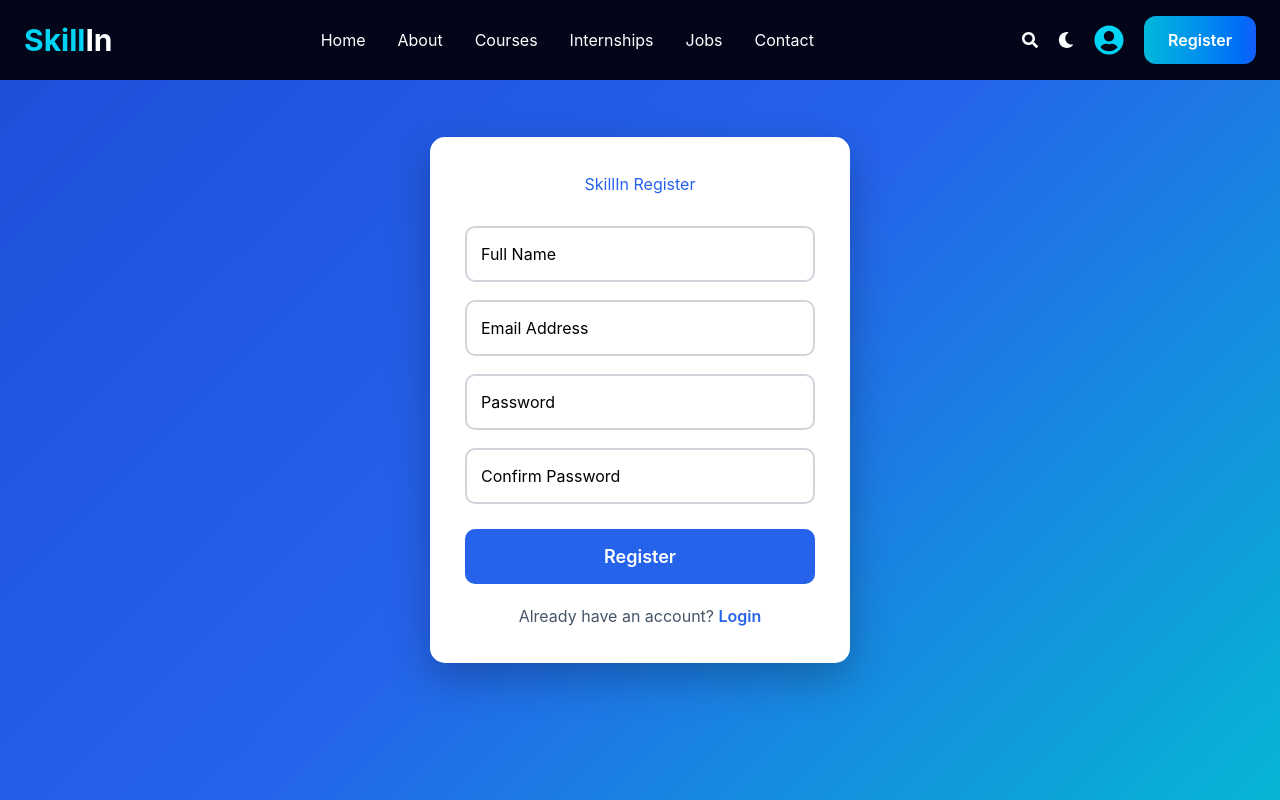
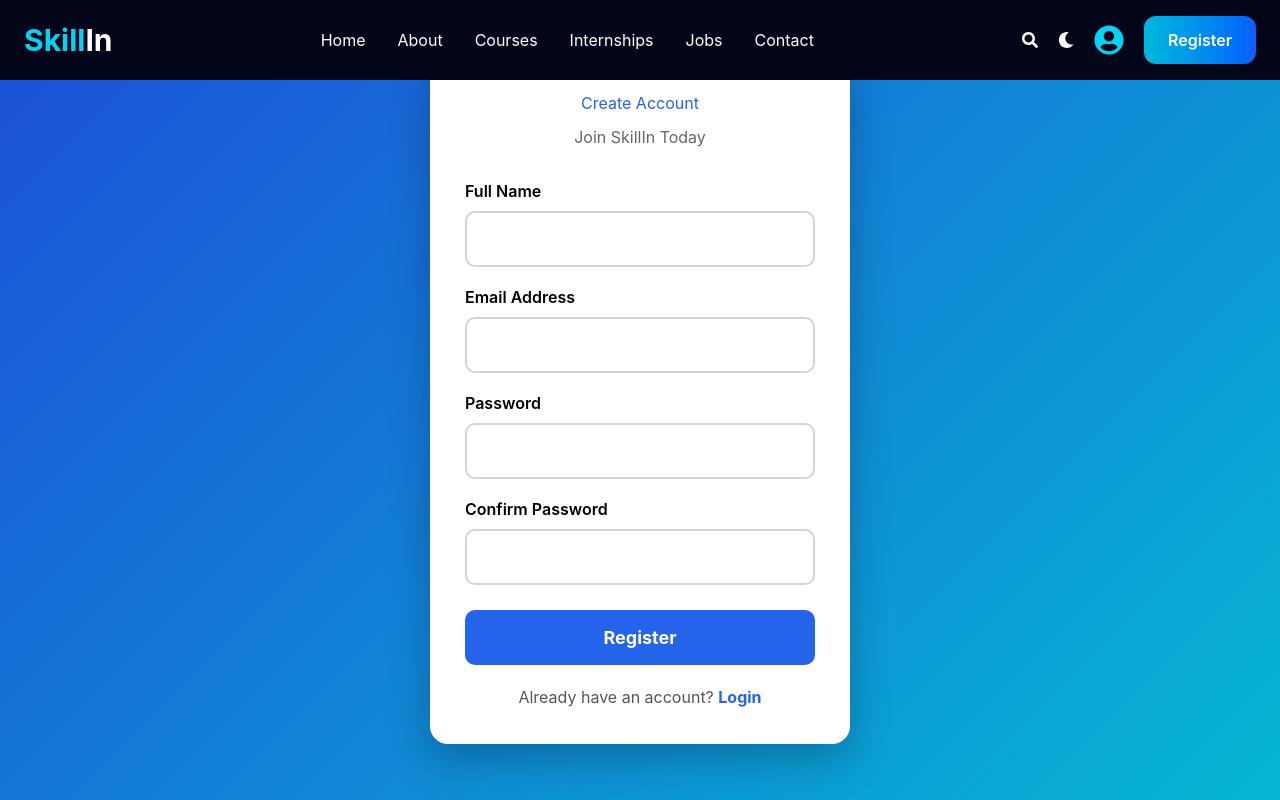
Before and after one commit to rahulrockey0987-tech/Skillin, a React (Vite) app: page /register in a window 1280 px wide. Built offline with nearby package versions, Linux system fonts and the light colour scheme.

Commit message:
Updated register page

```diff
--- a/src/pages/Register/Register.jsx
+++ b/src/pages/Register/Register.jsx
@@ -1,6 +1,6 @@
 import { useState } from "react";
 import axios from "axios";
-import { useNavigate, Link } from "react-router-dom";
+import { Link, useNavigate } from "react-router-dom";
 
 export default function Register() {
   const navigate = useNavigate();
@@ -24,18 +24,13 @@ export default function Register() {
   const handleSubmit = async (e) => {
     e.preventDefault();
 
-    if (!form.name.trim()) {
-      alert("Please enter your name");
-      return;
-    }
-
-    if (!form.email.trim()) {
-      alert("Please enter your email");
-      return;
-    }
-
-    if (!form.password) {
-      alert("Please enter your password");
+    if (
+      !form.name ||
+      !form.email ||
+      !form.password ||
+      !form.confirmPassword
+    ) {
+      alert("Please fill all fields");
       return;
     }
 
@@ -56,8 +51,7 @@ export default function Register() {
         }
       );
 
-      alert(res.data.message || "Registration Successful");
-
+      alert("Registration Successful");
       navigate("/login");
     } catch (err) {
       alert(err.response?.data?.message || "Registration Failed");
@@ -70,123 +64,129 @@ export default function Register() {
     <div
       style={{
         minHeight: "100vh",
+        background: "linear-gradient(135deg,#1d4ed8,#06b6d4)",
         display: "flex",
         justifyContent: "center",
         alignItems: "center",
-        background:
-          "linear-gradient(135deg,#1d4ed8,#2563eb,#06b6d4)",
         padding: "20px",
       }}
     >
-      <form
-        onSubmit={handleSubmit}
+      <div
         style={{
           width: "420px",
           maxWidth: "100%",
-          background: "#ffffff",
+          background: "#fff",
+          borderRadius: "18px",
           padding: "35px",
-          borderRadius: "15px",
-          boxShadow: "0 15px 40px rgba(0,0,0,0.25)",
+          boxShadow: "0 15px 40px rgba(0,0,0,.25)",
         }}
       >
         <h1
           style={{
             textAlign: "center",
             color: "#2563eb",
+            marginBottom: "10px",
+          }}
+        >
+          Create Account
+        </h1>
+
+        <p
+          style={{
+            textAlign: "center",
+            color: "#666",
             marginBottom: "30px",
           }}
         >
-          SkillIn Register
-        </h1>
+          Join SkillIn Today
+        </p>
+
+        <form onSubmit={handleSubmit}>
+
+          <label style={{ color: "#000", fontWeight: "600" }}>
+            Full Name
+          </label>
 
           <input
             type="text"
             name="name"
-          placeholder="Full Name"
             value={form.name}
             onChange={handleChange}
-          required
             style={{
               width: "100%",
               padding: "14px",
-            marginBottom: "18px",
+              margin: "8px 0 18px",
               border: "2px solid #d1d5db",
               borderRadius: "10px",
-            backgroundColor: "#ffffff",
-            color: "#000000",
-            WebkitTextFillColor: "#000000",
-            caretColor: "#000000",
+              color: "#000",
+              background: "#fff",
               fontSize: "16px",
-            outline: "none",
               boxSizing: "border-box",
             }}
           />
 
+          <label style={{ color: "#000", fontWeight: "600" }}>
+            Email Address
+          </label>
+
           <input
             type="email"
             name="email"
-          placeholder="Email Address"
             value={form.email}
             onChange={handleChange}
-          required
             style={{
               width: "100%",
               padding: "14px",
-            marginBottom: "18px",
+              margin: "8px 0 18px",
               border: "2px solid #d1d5db",
               borderRadius: "10px",
-            backgroundColor: "#ffffff",
-            color: "#000000",
-            WebkitTextFillColor: "#000000",
-            caretColor: "#000000",
+              color: "#000",
+              background: "#fff",
               fontSize: "16px",
-            outline: "none",
               boxSizing: "border-box",
             }}
           />
 
+          <label style={{ color: "#000", fontWeight: "600" }}>
+            Password
+          </label>
+
           <input
             type="password"
             name="password"
-          placeholder="Password"
             value={form.password}
             onChange={handleChange}
-          required
             style={{
               width: "100%",
               padding: "14px",
-            marginBottom: "18px",
+              margin: "8px 0 18px",
               border: "2px solid #d1d5db",
               borderRadius: "10px",
-            backgroundColor: "#ffffff",
-            color: "#000000",
-            WebkitTextFillColor: "#000000",
-            caretColor: "#000000",
+              color: "#000",
+              background: "#fff",
               fontSize: "16px",
-            outline: "none",
               boxSizing: "border-box",
             }}
           />
 
+          <label style={{ color: "#000", fontWeight: "600" }}>
+            Confirm Password
+          </label>
+
           <input
             type="password"
             name="confirmPassword"
-          placeholder="Confirm Password"
             value={form.confirmPassword}
             onChange={handleChange}
-          required
             style={{
               width: "100%",
               padding: "14px",
-            marginBottom: "25px",
+              margin: "8px 0 25px",
               border: "2px solid #d1d5db",
               borderRadius: "10px",
-            backgroundColor: "#ffffff",
-            color: "#000000",
-            WebkitTextFillColor: "#000000",
-            caretColor: "#000000",
+              color: "#000",
+              background: "#fff",
               fontSize: "16px",
-            outline: "none",
               boxSizing: "border-box",
             }}
           />
@@ -198,12 +198,12 @@ export default function Register() {
               width: "100%",
               padding: "14px",
               background: "#2563eb",
-            color: "#ffffff",
+              color: "#fff",
               border: "none",
               borderRadius: "10px",
               fontSize: "18px",
+              fontWeight: "bold",
               cursor: "pointer",
-            fontWeight: "600",
             }}
           >
             {loading ? "Creating Account..." : "Register"}
@@ -213,7 +213,7 @@ export default function Register() {
             style={{
               textAlign: "center",
               marginTop: "20px",
-            color: "#475569",
+              color: "#555",
             }}
           >
             Already have an account?{" "}
@@ -221,14 +221,16 @@ export default function Register() {
               to="/login"
               style={{
                 color: "#2563eb",
-              fontWeight: "600",
+                fontWeight: "bold",
                 textDecoration: "none",
               }}
             >
               Login
             </Link>
           </p>
+
         </form>
+      </div>
     </div>
   );
 }
```
Lines whose indentation alone changed are shown as unchanged.
